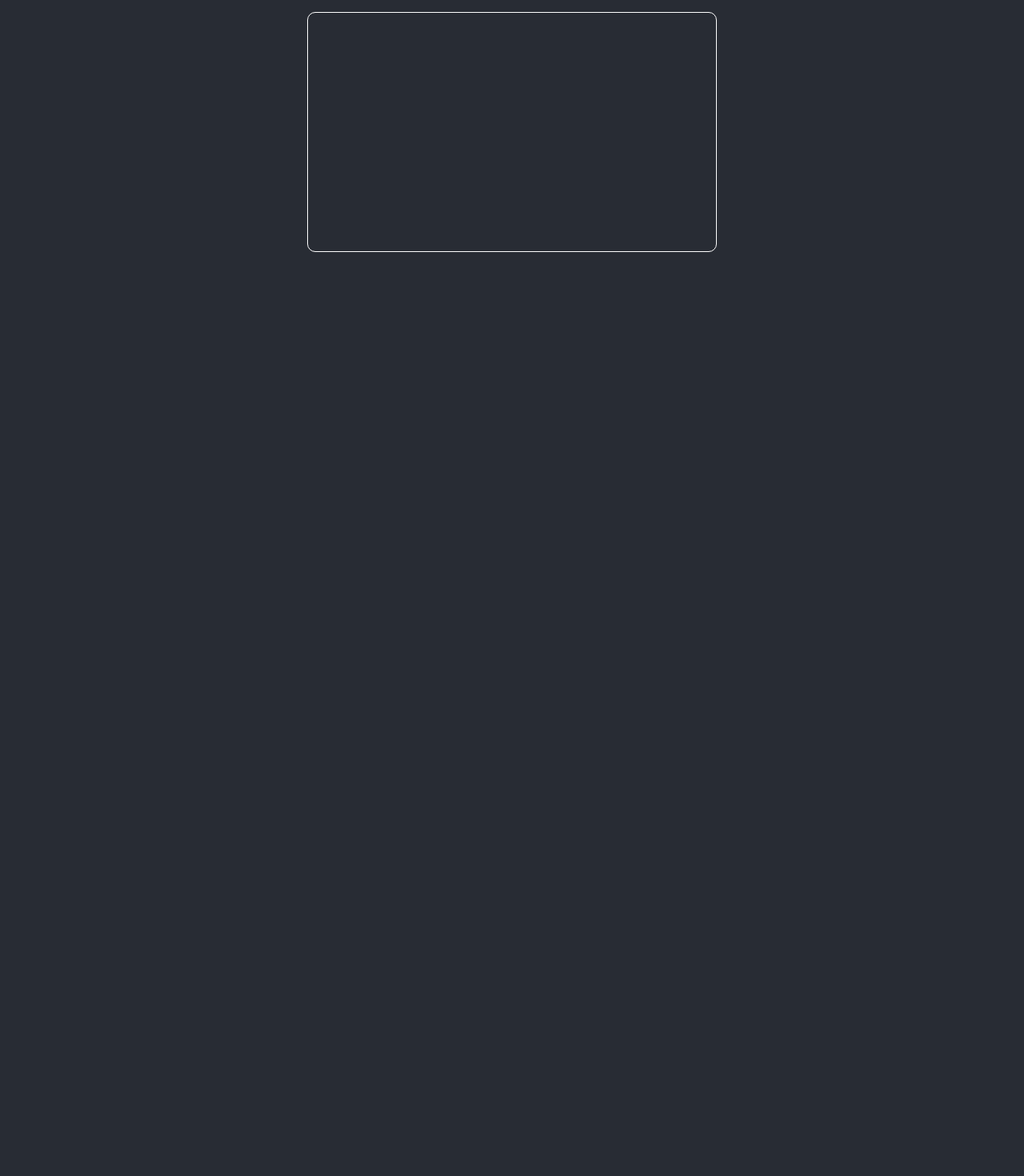
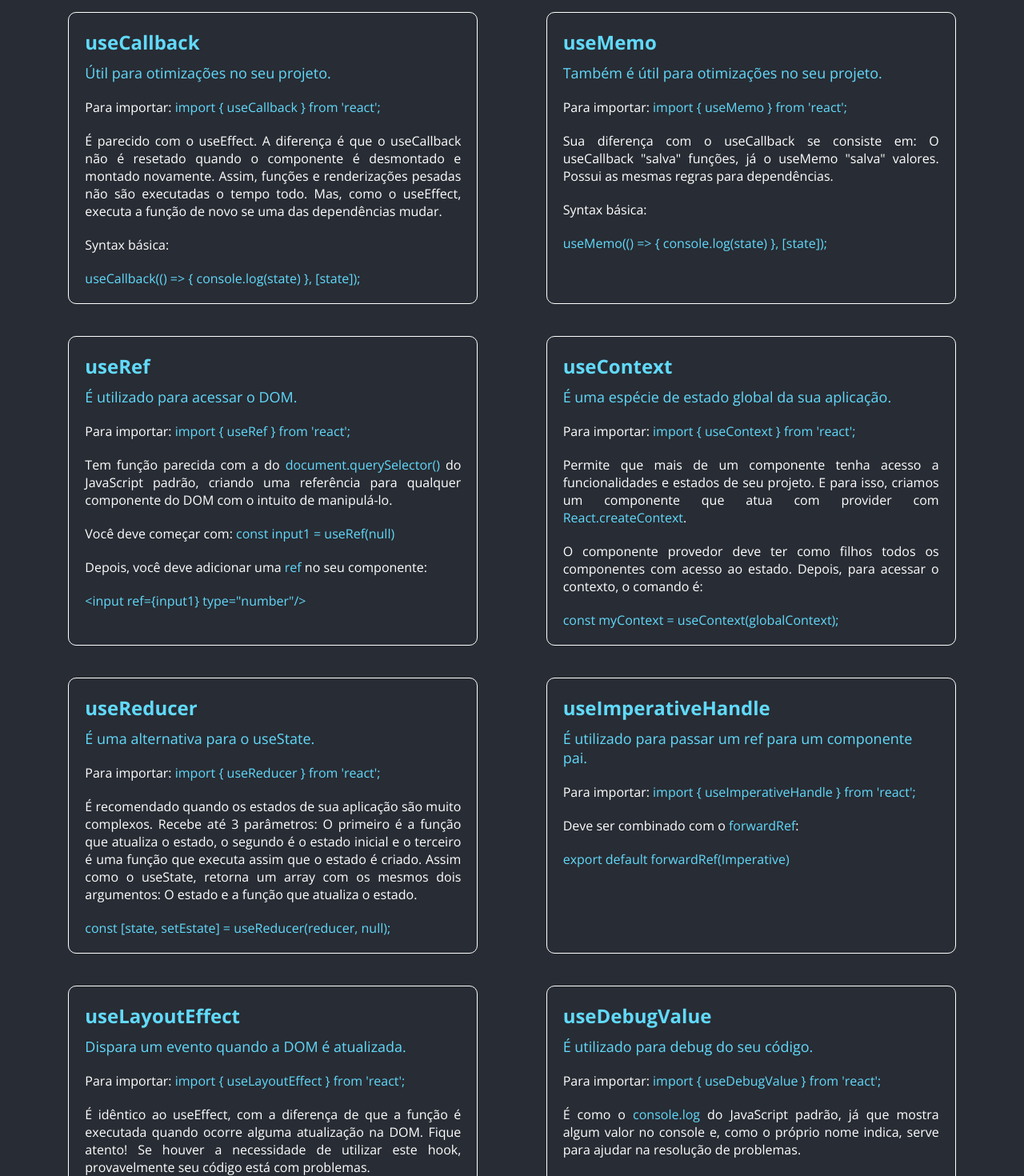
Before and after one commit to MatheusAndrade23/Guia_ReactJS, a React (Create React App) app: page /hooks in a window 1280 px wide. Shown: the part 620-2090 px from the top of the page at 80% size. Before the commit the page ends 955 px from the top, so only its background shows below. Built offline with nearby package versions, Linux system fonts and the light colour scheme.

Commit message:
Finishing hooks

```diff
--- a/src/components/pages/Hooks.jsx
+++ b/src/components/pages/Hooks.jsx
@@ -2,8 +2,20 @@
 
     let useState = '{ useState }';
     let useEffect = '{ useEffect }';
+    let useCallback = '{ useCallback }';
+    let useMemo = '{ useMemo }';
+    let useRef = '{ useRef }';
+    let useContext = '{ useContext }';
+    let useReducer = '{ useReducer }';
+    let useImperativeHandle = '{ useImperativeHandle }';
+    let useLayoutEffect = '{ useLayoutEffect }';
+    let useDebugValue = '{ useDebugValue }';
 
-    let basicUseEffect = 'useEffect(() => { console.log(state) }, [state])';
+    let basicUseEffect = 'useEffect(() => { console.log(state) }, [state]);';
+    let basicUseCallback = 'useCallback(() => { console.log(state) }, [state]);';
+    let basicUseMemo = 'useMemo(() => { console.log(state) }, [state]);';
+    let inputRef = '<input ref={input1} type="number"/>';
+    let basicUseLayoutEffect = 'useLayoutEffect(() => { console.log(state) }, [state]);';
 
     return(
         <div className="containerHooks">
@@ -11,7 +23,7 @@
 
             <article className='state'>
                 <h2>useState</h2>
-                <h4>Serve para controlar os estados da sua aplicação:</h4>
+                <h4>Serve para controlar os estados da sua aplicação.</h4>
                 <p>Para importar: <span>import {useState} from 'react';</span></p>
                 <p>Recebe um parâmetro (o valor inicial do estado) e retorna um array com dois argumentos, sendo o primeiro
                     a variável que armazena o valor e o segundo a função que atualiza o estado</p>
@@ -22,22 +34,102 @@
 
             <article className='effect'>
                 <h2>useEffect</h2>
-                <h4>Executa uma função de acordo com as dependências:</h4>
+                <h4>Executa uma função de acordo com as dependências.</h4>
                 <p>Para importar: <span>import {useEffect} from  'react';</span></p>
                 <p>Recebe dois parâmetros: uma função e um array de dependências. Quando o estado de uma das dependências mudar,
-                    a função é imediatamente executada.
-                </p>
+                    a função é imediatamente executada. </p>
                 <p>Syntax básica:</p>
                 <span>{basicUseEffect}</span>
                 <p>Se o array de dependências estiver vazio,
                     a função será executada toda vez que o componente for montado.</p>
             </article>
 
-            <article className='state'>
+            <article className='callback'>
+                <h2>useCallback</h2>
+                <h4>Útil para otimizações no seu projeto.</h4>
+                <p>Para importar: <span>import {useCallback} from 'react';</span></p>
+                <p>É parecido com o useEffect. A diferença é que o useCallback não é resetado quando o componente é desmontado e montado novamente.
+                    Assim, funções e renderizações pesadas não são executadas o tempo todo. Mas, como o useEffect, executa a função de novo se uma das
+                    dependências mudar.
+                </p>
+                <p>Syntax básica:</p>
+                <span>{basicUseCallback}</span>
+            </article>
 
+            <article className='memo'>
+                <h2>useMemo</h2>
+                <h4>Também é útil para otimizações no seu projeto.</h4>
+                <p>Para importar: <span>import {useMemo} from 'react';</span></p>
+                <p>Sua diferença com o useCallback se consiste em: O useCallback "salva" funções, já o useMemo "salva"
+                    valores. Possui as mesmas regras para dependências.
+                </p>
+                <p>Syntax básica:</p>
+                <span>{basicUseMemo}</span>
+            </article>
+
+            <article className='ref'>
+                <h2>useRef</h2>
+                <h4>É utilizado para acessar o DOM.</h4>
+                <p>Para importar: <span>import {useRef} from 'react';</span></p>
+                <p>Tem função parecida com a do <span>document.querySelector()</span> do JavaScript padrão, criando uma
+                referência para qualquer componente do DOM com o intuito de manipulá-lo.</p>
+                <p>Você deve começar com: <span>const input1 = useRef(null)</span></p>
+                <p>Depois, você deve adicionar uma <span>ref</span> no seu componente:</p>
+                <span>{inputRef}</span>
+            </article>
+
+            <article className='context'>
+                <h2>useContext</h2>
+                <h4>É uma espécie de estado global da sua aplicação.</h4>
+                <p>Para importar: <span>import {useContext} from 'react';</span></p>
+                <p>Permite que mais de um componente tenha acesso a funcionalidades e estados de seu projeto. E para
+                    isso, criamos um componente que atua com provider com <span>React.createContext</span>.</p>
+                <p>O componente provedor deve ter como filhos todos os componentes com acesso ao estado. Depois,
+                    para acessar o contexto, o comando é:</p>
+                <span>const myContext = useContext(globalContext);</span>
+            </article>
+
+            <article className='reducer'>
+                <h2>useReducer</h2>
+                <h4>É uma alternativa para o useState.</h4>
+                <p>Para importar: <span>import {useReducer} from 'react';</span></p>
+                <p>É recomendado quando os estados de sua aplicação são muito complexos. Recebe até 3 parâmetros: O primeiro
+                     é a função que atualiza o estado, o segundo é o estado inicial e o terceiro é uma função que executa
+                    assim que o estado é criado. Assim como o useState, retorna um array com os mesmos dois argumentos: O estado
+                    e a função que atualiza o estado.</p>
+                <span>const [state, setEstate] = useReducer(reducer, null);</span>
+            </article>
+
+            <article className='imperative'>
+                <h2>useImperativeHandle</h2>
+                <h4>É utilizado para passar um <span>ref</span> para um componente pai.</h4>
+                <p>Para importar: <span>import {useImperativeHandle} from 'react';</span></p>
+                <p>Deve ser combinado com o <span>forwardRef</span>:</p>
+                <span>export default forwardRef(Imperative)</span>
+            </article>
+
+            <article className='layout'>
+                <h2>useLayoutEffect</h2>
+                <h4>Dispara um evento quando a DOM é atualizada.</h4>
+                <p>Para importar: <span>import {useLayoutEffect} from 'react';</span></p>
+                <p>É idêntico ao useEffect, com a diferença de que a função é executada quando ocorre alguma atualização
+                    na DOM. Fique atento! Se houver a necessidade de utilizar este hook, provavelmente seu código está com problemas.
+                </p>
+                <p>Syntax básica:</p>
+                <span>{basicUseLayoutEffect}</span>
+            </article>
+
+            <article className='debug'>
+                <h2>useDebugValue</h2>
+                <h4>É utilizado para debug do seu código.</h4>
+                <p>Para importar: <span>import {useDebugValue} from 'react';</span></p>
+                <p>É como o <span>console.log</span> do JavaScript padrão, já que mostra algum valor no console e,
+                como o próprio nome indica, serve para ajudar na resolução de problemas.</p>
+                <p>Syntax básica:</p>
+                <span>useDebugValue(state)</span>
             </article>
         </div>
     )
-}
+};
 
 export default Hooks;
```
